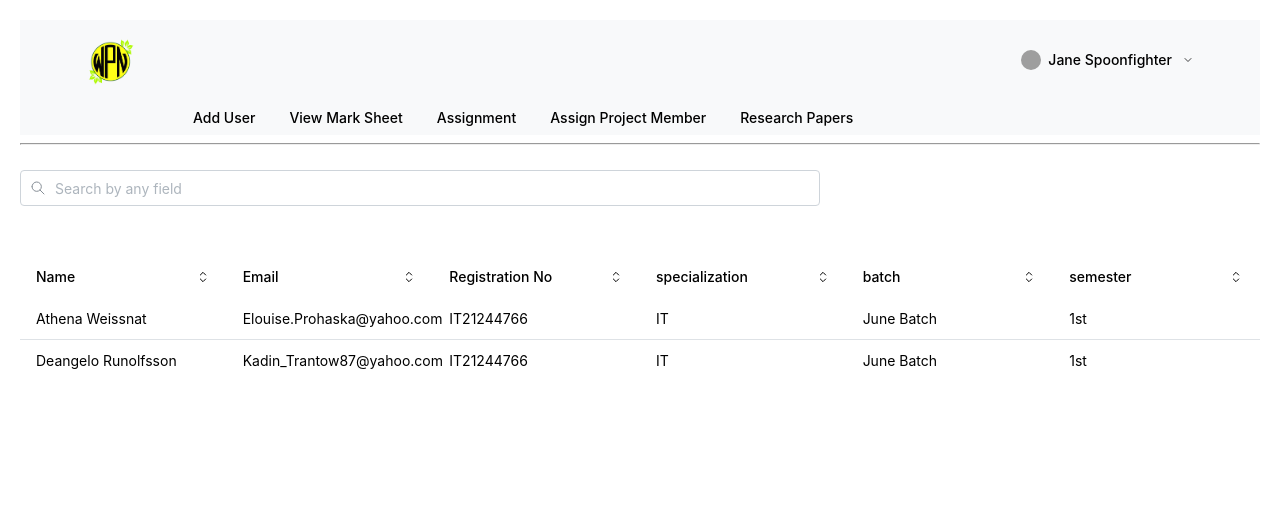
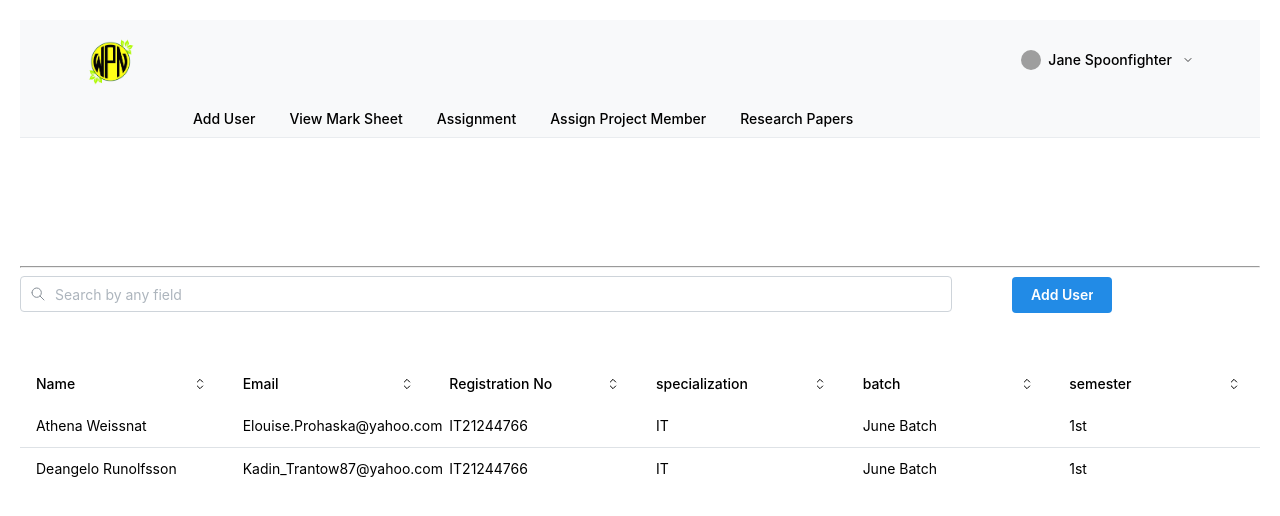
Before and after one commit to VenuraKaushan/ITPM-project, a React (Vite) app in the folder frontend/: page /studentdetails in a window 1280 px wide. Shown: the top 516 px of the page. Built offline with nearby package versions, Linux system fonts and the light colour scheme; grey boxes are pictures that could not be loaded.

Commit message:
add css file

```diff
--- a/frontend/package.json
+++ b/frontend/package.json
@@ -28,6 +28,9 @@
     "eslint": "^8.56.0",
     "eslint-plugin-react-hooks": "^4.6.0",
     "eslint-plugin-react-refresh": "^0.4.5",
+    "postcss": "^8.4.35",
+    "postcss-preset-mantine": "^1.13.0",
+    "postcss-simple-vars": "^7.0.1",
     "typescript": "^5.2.2",
     "vite": "^5.1.4"
   }
--- /dev/null
+++ b/frontend/postcss.config.cjs
@@ -0,0 +1,14 @@
+module.exports = {
+    plugins: {
+      'postcss-preset-mantine': {},
+      'postcss-simple-vars': {
+        variables: {
+          'mantine-breakpoint-xs': '36em',
+          'mantine-breakpoint-sm': '48em',
+          'mantine-breakpoint-md': '62em',
+          'mantine-breakpoint-lg': '75em',
+          'mantine-breakpoint-xl': '88em',
+        },
+      },
+    },
+  };
--- a/frontend/src/Styles/HeaderTabs.module.css
+++ b/frontend/src/Styles/HeaderTabs.module.css
@@ -19,7 +19,7 @@
     background-color: light-dark(var(--mantine-color-white), var(--mantine-color-dark-8));
   }
 
-    @media (max-width : mantine-breakpoint-xs) {
+  @media (max-width: $mantine-breakpoint-xs) {
     display: none;
   }
 }
@@ -58,5 +58,4 @@
     border-color: light-dark(var(--mantine-color-gray-2), var(--mantine-color-dark-7));
     border-bottom-color: transparent;
   }
-
 }
--- a/frontend/src/components/Coordinator/AddStudent/StudentTable.tsx
+++ b/frontend/src/components/Coordinator/AddStudent/StudentTable.tsx
@@ -142,20 +142,15 @@ const StudentDetails =()=>{
        <ScrollArea>
 
         <hr></hr>
-        <div>
+        <div style={{ marginBottom: '50px' }}>
           <TextInput
             placeholder="Search by any field"
-        mt={25}
-        mb={50}
-        w={800}
-
+            style={{ width: 'calc(80% - 60px)', marginRight: '10px', display: 'inline-block' }}
             leftSection={<IconSearch style={{ width: rem(16), height: rem(16) }} stroke={1.5} />}
             value={search}
             onChange={handleSearchChange}
-
           />
-      {/* <Button>Add User</Button> */}
-
+          <Button style={{ width: '100px', display: 'inline-block', marginLeft: '50px' }}>Add User</Button>
         </div>
 
       <Table horizontalSpacing="md" verticalSpacing="xs" miw={700} layout="fixed">
--- a/frontend/src/components/Coordinator/CoordinatorHeading.tsx
+++ b/frontend/src/components/Coordinator/CoordinatorHeading.tsx
@@ -16,12 +16,7 @@ import {
 import { useDisclosure } from '@mantine/hooks';
 import {
   IconLogout,
-  IconHeart,
-  IconStar,
-  IconMessage,
   IconSettings,
-  IconPlayerPause,
-  IconTrash,
   IconSwitchHorizontal,
   IconChevronDown,
 } from '@tabler/icons-react';
```
Also changed, not shown: 1 other file (tests, documents, lock files or other folders). Lines whose indentation alone changed are shown as unchanged.
